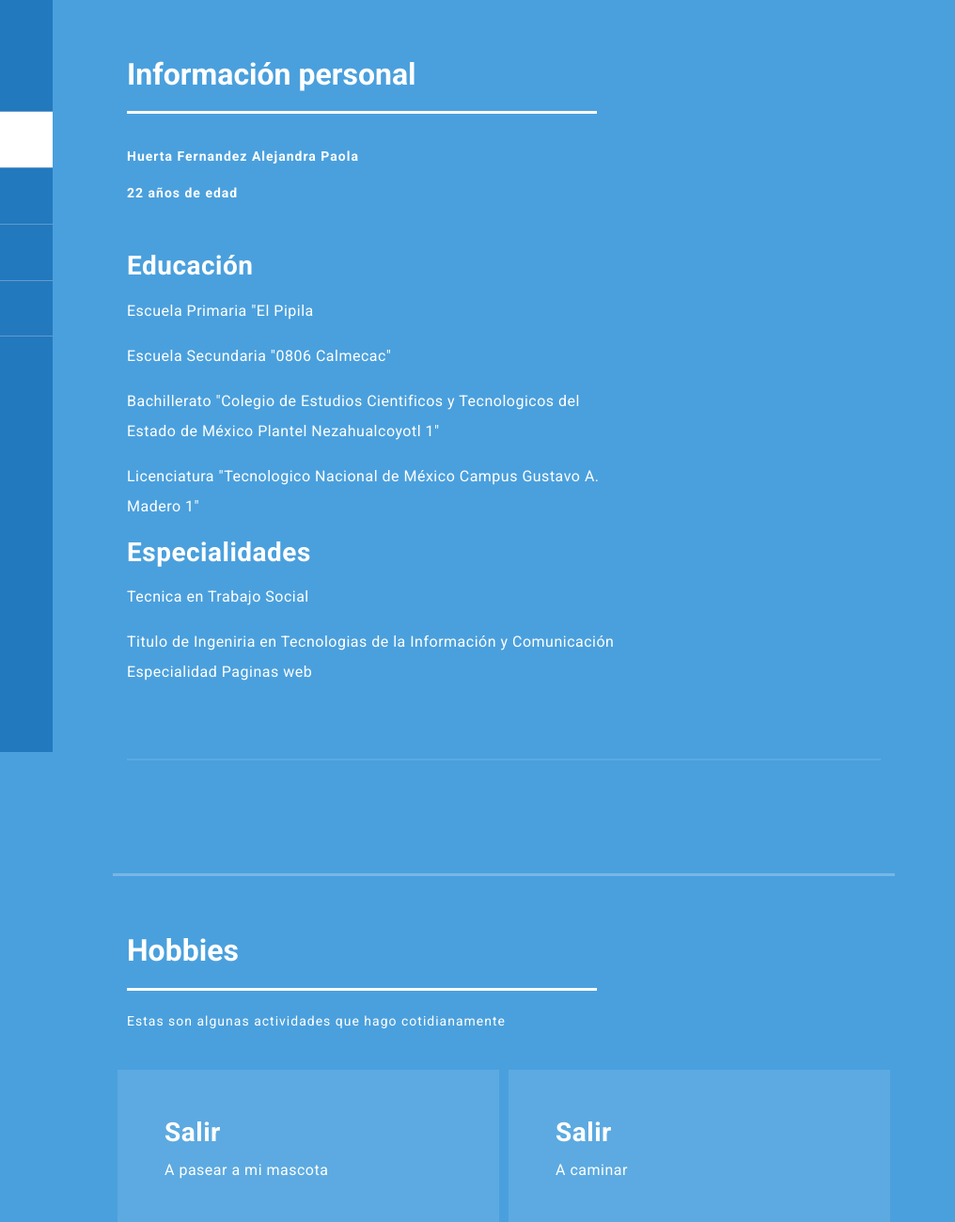
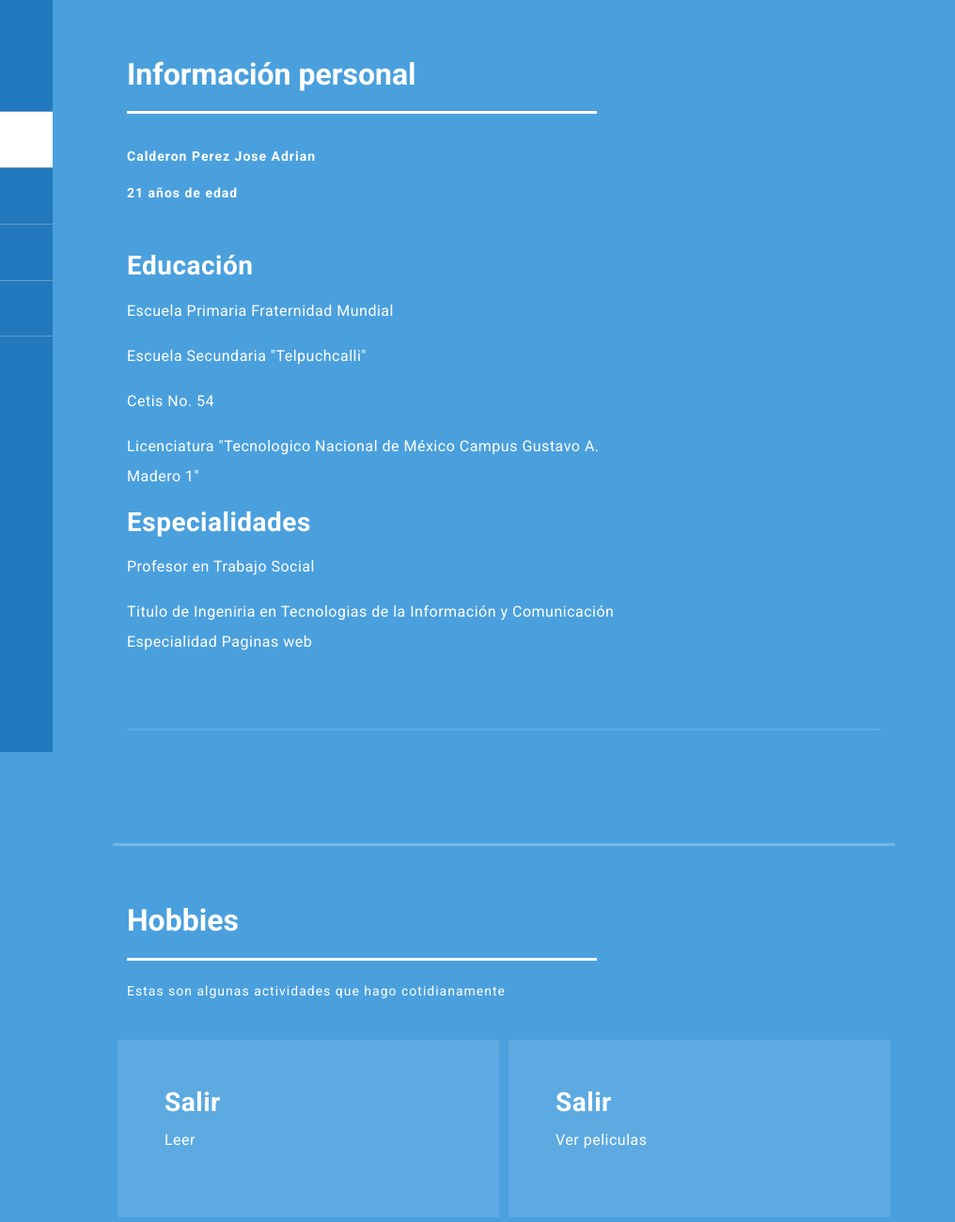
Before and after one commit to adriancalderon7/CV, a plain HTML site: page CV-IngC/index.html in a window 1280 px wide. Shown: the top 1300 px of the page at 94% size, 264-1280 px from the left. Drawn offline with Linux system fonts and the light colour scheme.

Commit message:
Update index.html

```diff
--- a/CV-IngC/index.html
+++ b/CV-IngC/index.html
@@ -68,8 +68,8 @@ https://www.tooplate.com/view/2116-blugoon
 
             <h2>Información personal<h2>
             <div class="line-dec"></div>
-            <span>Huerta Fernandez Alejandra Paola</span><br>
-            <span>22 años de edad</span>
+            <span>Calderon Perez Jose Adrian</span><br>
+            <span>21 años de edad</span>
           </div>
           <div class="right-image-post">
             <div class="row">
@@ -77,9 +77,9 @@ https://www.tooplate.com/view/2116-blugoon
               <div class="col-md-8">
                 <div class="left-text">
                   <h4>Educación</h4>
-                  <p>Escuela Primaria "El Pipila </p>
-                  <p>Escuela Secundaria "0806 Calmecac" </p>
-                  <p> Bachillerato "Colegio de Estudios Cientificos y Tecnologicos del Estado de México Plantel Nezahualcoyotl 1" </p>
+                  <p>Escuela Primaria Fraternidad Mundial </p>
+                  <p>Escuela Secundaria "Telpuchcalli" </p>
+                  <p> Cetis No. 54 </p>
                   <p>Licenciatura "Tecnologico Nacional de México Campus Gustavo A. Madero 1"</p>
 
                 </div>
@@ -89,7 +89,7 @@ https://www.tooplate.com/view/2116-blugoon
               <div class="col-md-8">
                 <div class="right-text">
                   <h4>Especialidades</h4>
-                  <p>Tecnica en Trabajo Social</p>
+                  <p>Profesor en Trabajo Social</p>
                   <p>Titulo de Ingeniria en Tecnologias de la Información y Comunicación Especialidad Paginas web</p>
                 </div>
               </div>
@@ -109,13 +109,13 @@ https://www.tooplate.com/view/2116-blugoon
             <div class="col-md-6">
               <div class="service-item">
                 <h4>Salir</h4>
-                <p>A pasear a mi mascota</p>
+                  <p>Leer</p>
               </div>
             </div>
             <div class="col-md-6">
               <div class="service-item">
                 <h4>Salir </h4>
-                <p> A caminar</p>
+                <p>Ver peliculas</p>
               </div>
             </div>
             <div class="col-md-6">
@@ -139,9 +139,8 @@ https://www.tooplate.com/view/2116-blugoon
           <div class="section-heading">
             <h2>Experiencia laboral</h2>
             <span>Estos son algunos lugares en donde he realizado actividades</span><br>
-            <span>Servicio Social ITGAM 6 meses</span><br>
-            <span>Secretaria de contraloría 1 año</span><br>
-            <span>Secretaria Penitenciaria 1 año 6 meses</span><br>
+            <span>Trabajo Mcdonal's</span><br>
+
 
       <section class="section contact-me" data-section="section4">
         <div class="container">
```
